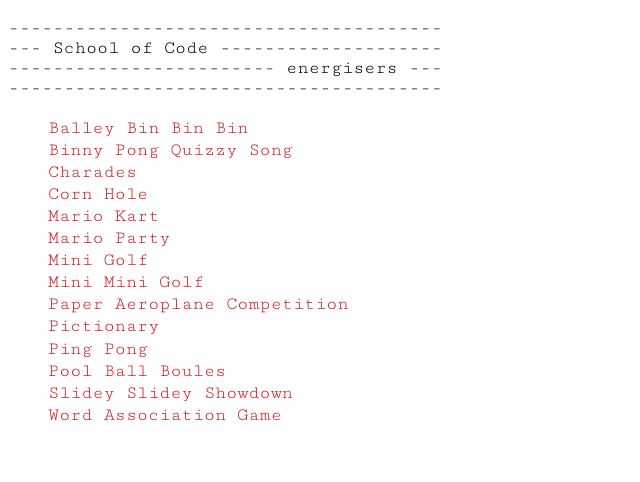
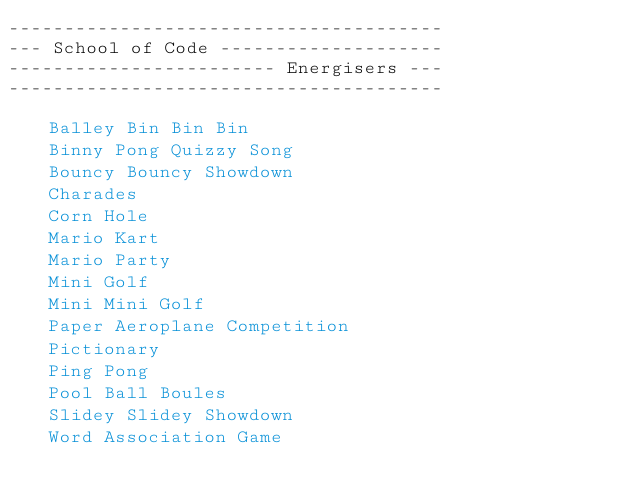
Before and after one commit to SchoolOfCode/energiser-gatsby, a Gatsby site: page / in a window 1280 px wide. Shown: the whole page, without its empty margins (0-640 px from the left). Built offline with nearby package versions, Linux system fonts and the light colour scheme; Gatsby itself is replaced by a stand-in of ours.

Commit message:
blue font

```diff
--- a/src/components/PostLink/index.js
+++ b/src/components/PostLink/index.js
@@ -1,8 +1,6 @@
 import React from "react"
 import { Link } from "gatsby"
 const PostLink = ({ post }) => (
-  <div>
-    <Link to={post.frontmatter.path}>{post.frontmatter.title}</Link>
-  </div>
+  <Link to={post.frontmatter.path}>{post.frontmatter.title}</Link>
 )
 export default PostLink
--- a/src/components/layout.css
+++ b/src/components/layout.css
@@ -38,7 +38,7 @@
 
 a {
   text-decoration: none;
-  color: rgb(206, 32, 41);
+  color: #008dd6;
 }
 a:hover {
   text-decoration: underline;
--- /dev/null
+++ b/src/energisers/bouncy-bouncy-showdown.md
@@ -0,0 +1,6 @@
+---
+path: "/bbsd"
+title: "Bouncy Bouncy Showdown"
+---
+
+Bounce the ball over obsticles into targets of different sizes (bins, cups, mouths...)
--- a/src/pages/index.js
+++ b/src/pages/index.js
@@ -10,15 +10,15 @@
   },
 }) => {
   const Posts = edges.map(edge => (
-    <li>
-      <PostLink key={edge.node.id} post={edge.node} />
+    <li key={edge.node.id}>
+      <PostLink post={edge.node} />
     </li>
   ))
 
   return (
     <Layout>
       <SEO title="Home" />
-      <pre>{`---------------------------------------\n--- School of Code --------------------\n------------------------ energisers ---\n---------------------------------------`}</pre>
+      <pre>{`---------------------------------------\n--- School of Code --------------------\n------------------------ Energisers ---\n---------------------------------------`}</pre>
       <ul className="energiser-list">{Posts}</ul>
     </Layout>
   )
```
Also changed, not shown: README.md, src/energisers/ball-in-bin.md (renamed from src/energisers/ballinbin.md), src/energisers/binny-pong-quizzy-song.md (renamed from src/energisers/binnypongquizzysong.md), src/energisers/corn-hole.md (renamed from src/energisers/cornhole.md), src/energisers/mario-kart.md (renamed from src/energisers/mariokart.md), src/energisers/mario-party.md (renamed from src/energisers/marioparty.md), src/energisers/mini-golf.md (renamed from src/energisers/minigolf.md), src/energisers/mini-mini-golf.md (renamed from src/energisers/miniminigolf.md), src/energisers/paper-aeroplane.md (renamed from src/energisers/paperaeroplane.md), src/energisers/ping-pong.md (renamed from src/energisers/pingpong.md), src/energisers/pool-ball-bowels.md (renamed from src/energisers/poolballbowels.md), src/energisers/slidey-slidey-showdown.md (renamed from src/energisers/slideyslideyshowdown.md), src/energisers/word-association.md (renamed from src/energisers/wordassociation.md).
